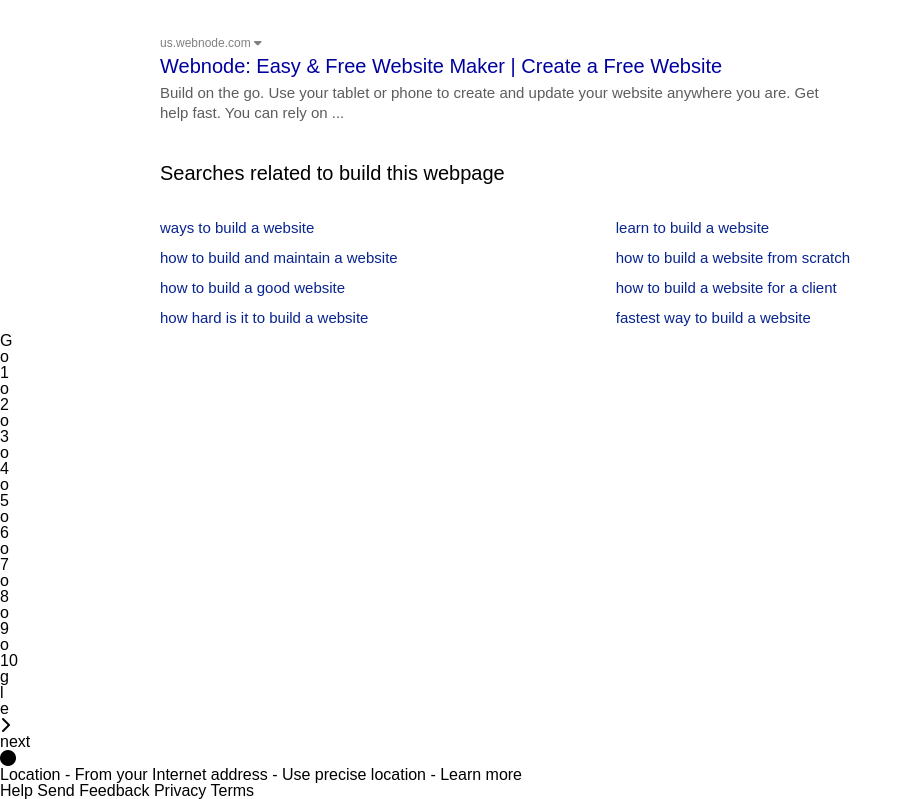
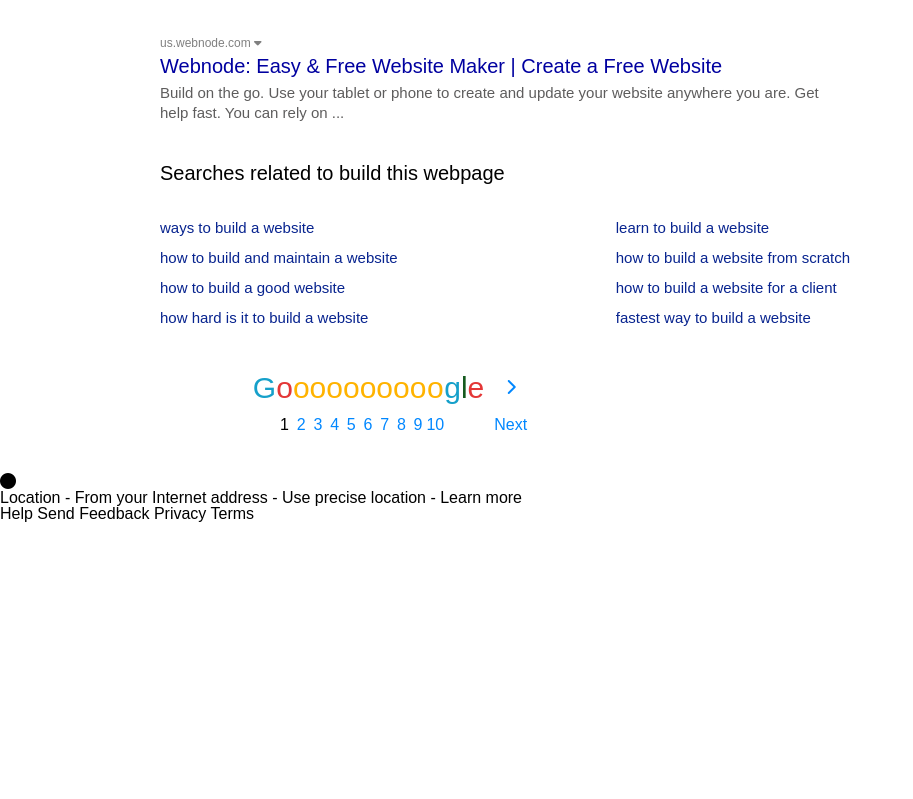
Before and after one commit to Aaron-McD/google-search-result, a plain HTML site: page index.html in a window 1280 px wide. Shown: the part 1909-2708 px from the top of the page, without its empty margins (0-913 px from the left). After the commit the page ends 2431 px from the top, so only its background shows below. Drawn offline with Linux system fonts and the light colour scheme.

Commit message:
added styling for the additional page links with the google logo

```diff
--- a/index.html
+++ b/index.html
@@ -249,83 +249,83 @@
             </article>
             <div id="other-pages">
                 <div class="numbered-link">
-                    <h3>G</h3>
+                    <h3 style="color: #16a0ca;">G</h3>
                     <p> </p>
                 </div>
                 <div class="numbered-link">
-                    <h3>o</h3>
+                    <h3 style="color: #e43737;">o</h3>
                     <p>1</p>
                 </div>
                 <div class="numbered-link">
                     <a href="#">
-                        <h3>o</h3>
+                        <h3 style="color: #ffb300;">o</h3>
                         <p>2</p>
                     </a>
                 </div>
                 <div class="numbered-link">
                     <a href="#">
-                        <h3>o</h3>
+                        <h3 style="color: #ffb300;">o</h3>
                         <p>3</p>
                     </a>
                 </div>
                 <div class="numbered-link">
                     <a href="#">
-                        <h3>o</h3>
+                        <h3 style="color: #ffb300;">o</h3>
                         <p>4</p>
                     </a>
                 </div>
                 <div class="numbered-link">
                     <a href="#">
-                        <h3>o</h3>
+                        <h3 style="color: #ffb300;">o</h3>
                         <p>5</p>
                     </a>
                 </div>
                 <div class="numbered-link">
                     <a href="#">
-                        <h3>o</h3>
+                        <h3 style="color: #ffb300;">o</h3>
                         <p>6</p>
                     </a>
                 </div>
                 <div class="numbered-link">
                     <a href="#">
-                        <h3>o</h3>
+                        <h3 style="color: #ffb300;">o</h3>
                         <p>7</p>
                     </a>
                 </div>
                 <div class="numbered-link">
                     <a href="#">
-                        <h3>o</h3>
+                        <h3 style="color: #ffb300;">o</h3>
                         <p>8</p>
                     </a>
                 </div>
                 <div class="numbered-link">
                     <a href="#">
-                        <h3>o</h3>
+                        <h3 style="color: #ffb300;">o</h3>
                         <p>9</p>
                     </a>
                 </div>
                 <div class="numbered-link">
                     <a href="#">
-                        <h3>o</h3>
+                        <h3 style="color: #ffb300;">o</h3>
                         <p>10</p>
                     </a>
                 </div>
                 <div class="numbered-link">
-                    <h3>g</h3>
+                    <h3 style="color: #16a0ca;">g</h3>
                     <p> </p>
                 </div>
                 <div class="numbered-link">
-                    <h3>l</h3>
+                    <h3 style="color: #155a1e;">l</h3>
                     <p> </p>
                 </div>
                 <div class="numbered-link">
-                    <h3>e</h3>
+                    <h3 style="color: #e43737;">e</h3>
                     <p> </p>
                 </div>
-                <div class="numbered-link">
+                <div class="numbered-link" id="next-pages">
                     <a href="#">
                         <i class="fas fa-chevron-right"></i>
-                        <p>next</p>
+                        <p>Next</p>
                     </a>
                 </div>
             </div>
--- a/styles.css
+++ b/styles.css
@@ -147,6 +147,45 @@ a {
     line-height: 30px;
 }
 
+.numbered-link {
+    display: flex;
+    flex-direction: column;
+    text-align: center;
+    justify-content: space-between;
+    height: 60px;
+}
+
+.numbered-link a {
+    display: flex;
+    flex-direction: column;
+    justify-content: space-between;
+    height: 60px;
+    color: #0087ff;;
+}
+
+.numbered-link a:hover p{
+    text-decoration: underline;
+}
+
+.numbered-link h3 {
+    font-size: 30px;
+}
+
+#next-pages {
+    margin-left: 10px;
+}
+
+#next-pages i {
+    margin-top: 6px;
+}
+
+#other-pages {
+    display: flex;
+    margin: 40px;
+    justify-content: center;
+    width: 700px;
+}
+
 #related-links {
     margin-left: 10px;
 }
```
